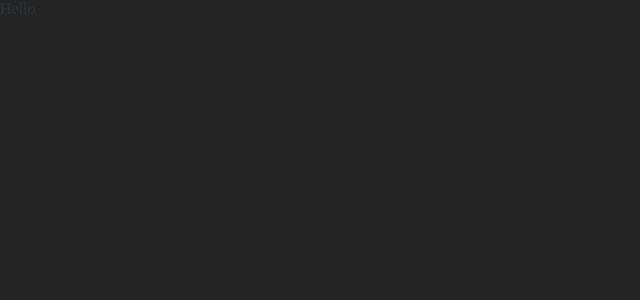
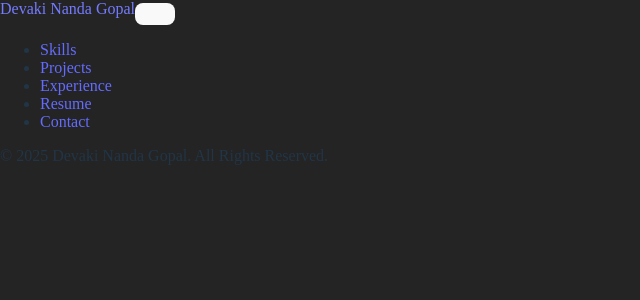
Before and after one commit to Lazy-Coder-0-1/my-portfolio, a React (Vite) app: page / in a window 1280 px wide. Shown: the top 300 px of the page, without its empty margins (0-640 px from the left). Built offline with nearby package versions, Linux system fonts and the light colour scheme.

Commit message:
Header/Footer changes

```diff
--- a/src/App.jsx
+++ b/src/App.jsx
@@ -1,8 +1,13 @@
+
+import Header from './components/Header'
+import Footer from './components/Footer'
+
 
 export default function App() {
   return (
     <>
-    Hello
+      <Header />
+      <Footer />
     </>
   );
 }
```
